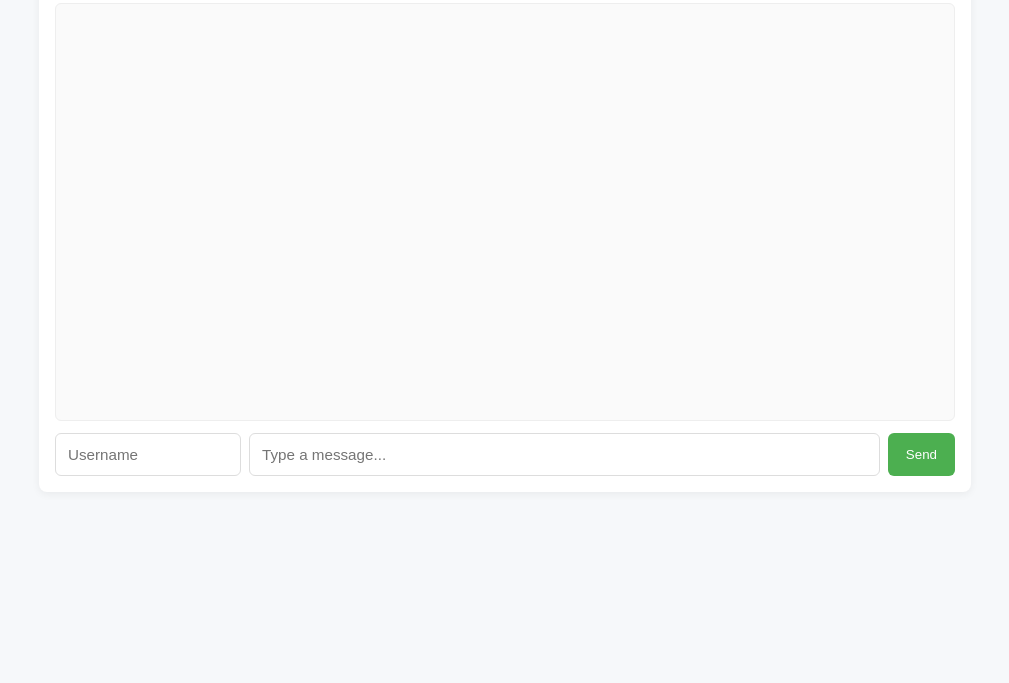
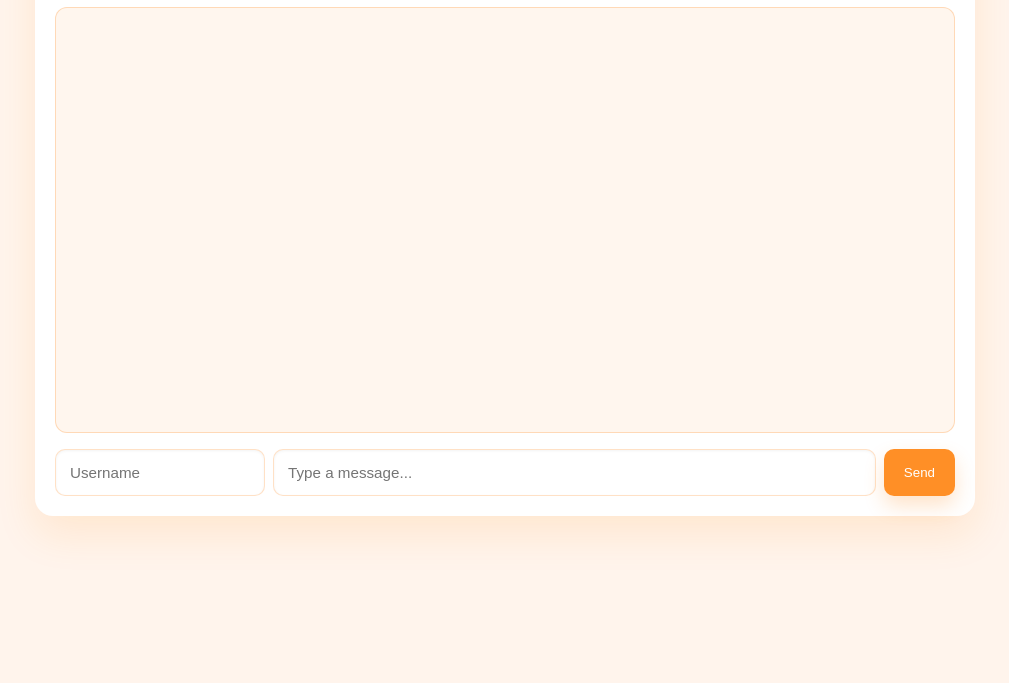
Before and after one commit to Marek-stack340/Retro-chat, a website: page public/chat.html in a window 1280 px wide. Shown: the part 117-800 px from the top of the page, without its empty margins (135-1144 px from the left). Drawn offline with nearby package versions, Linux system fonts and the light colour scheme; no server answers.

Commit message:
Update landing and chat styling to soft orange accent

```diff
--- a/public/style.css
+++ b/public/style.css
@@ -1,13 +1,13 @@
-body{font-family:Arial,Helvetica,sans-serif;background:#f6f8fa;margin:0}
-.app{max-width:900px;margin:24px auto;background:#fff;border-radius:8px;padding:16px;box-shadow:0 2px 8px rgba(0,0,0,0.06)}
+body{font-family:Arial,Helvetica,sans-serif;background:#fff4ec;margin:0}
+.app{max-width:900px;margin:24px auto;background:#fff;border-radius:18px;padding:20px;box-shadow:0 18px 40px rgba(255,140,0,0.12)}
 .hero{display:flex;flex-direction:column;align-items:center;justify-content:center;min-height:80vh;text-align:center}
-.hero-text{font-size:1.1rem;color:#333;max-width:640px;margin:0 auto 16px}
-.hero-text.secondary{color:#666}
-.button-large{display:inline-block;padding:14px 28px;border-radius:999px;background:#4caf50;color:#fff;text-decoration:none;font-weight:700;box-shadow:0 8px 24px rgba(76,175,80,0.24);}
-.messages{height:400px;overflow:auto;border:1px solid #eee;padding:8px;border-radius:6px;background:#fafafa}
-.input-row{display:flex;gap:8px;margin-top:12px}
-.input-row input{padding:12px;border:1px solid #ddd;border-radius:6px;font-size:0.95rem}
-#username-input{width:160px;flex:0 0 auto}
+.hero-text{font-size:1.1rem;color:#4a2f1b;max-width:640px;margin:0 auto 16px}
+.hero-text.secondary{color:#7f5a47}
+.button-large{display:inline-block;padding:14px 28px;border-radius:999px;background:#ff9d42;color:#fff;text-decoration:none;font-weight:700;box-shadow:0 12px 28px rgba(255,157,66,0.22);}
+.messages{height:400px;overflow:auto;border:1px solid rgba(255,157,66,0.32);padding:12px;border-radius:12px;background:#fff6ee}
+.input-row{display:flex;gap:8px;margin-top:16px}
+.input-row input{padding:14px;border:1px solid rgba(255,157,66,0.3);border-radius:10px;font-size:0.95rem;box-shadow:inset 0 1px 3px rgba(0,0,0,0.05)}
+#username-input{width:180px;flex:0 0 auto}
 #message-input{flex:1;min-width:0}
-.input-row button{padding:12px 18px;border-radius:6px;background:#4caf50;color:#fff;border:none}
-.msg{margin-bottom:8px}
+.input-row button{padding:14px 20px;border-radius:10px;background:#ff8f26;color:#fff;border:none;box-shadow:0 10px 20px rgba(255,143,38,0.24)}
+.msg{margin-bottom:10px}
```
